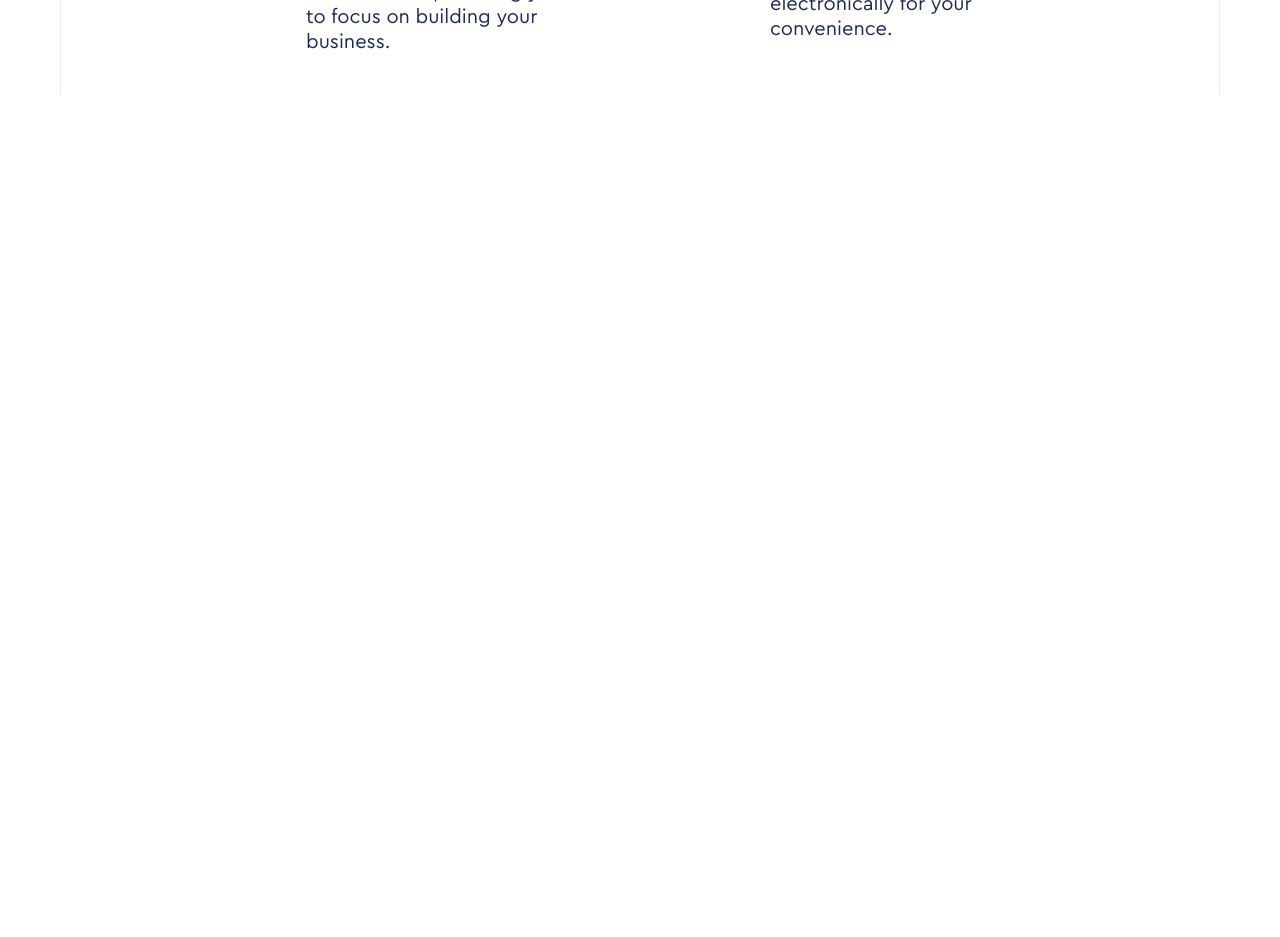
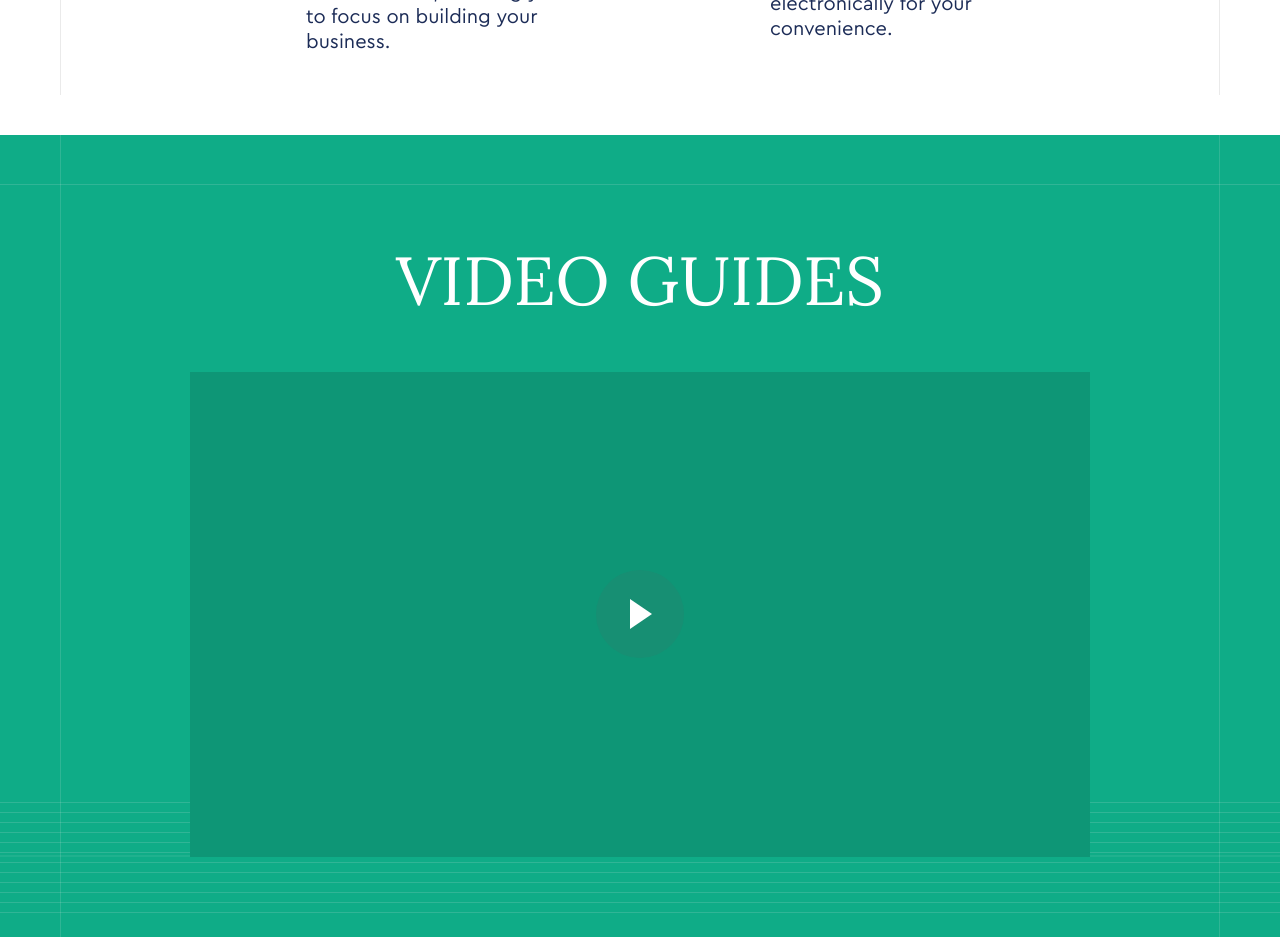
Before and after one commit to Sydorchuks/cad-technicians-next, a Next.js app: page / in a window 1280 px wide. Shown: the part 2780-3717 px from the top of the page. Before the commit the page ends 2875 px from the top, so only its background shows below. Built offline with nearby package versions, Linux system fonts and the light colour scheme.

Commit message:
feat: add video section

```diff
--- /dev/null
+++ b/src/app/components/Video/Video.tsx
@@ -0,0 +1,78 @@
+import Container from "../../components/ui/Container/Container";
+import DecorLines from "../ui/DecorLines/DecorLines";
+import "../../styles/vertical-lines.css";
+
+export default function Video() {
+  return (
+    <section className="relative overflow-hidden bg-primary py-20 md:mt-10">
+
+      <div className="hidden md:flex absolute top-0 vertical-line-left h-full z-0 lg:opacity-15 opacity-20">
+        <DecorLines count={1} position="left" direction="vertical" />
+      </div>
+
+      <div className="hidden md:flex absolute top-0 vertical-line-right h-full z-0 lg:opacity-15 opacity-20">
+        <DecorLines count={1} position="right" direction="vertical" />
+      </div>
+
+      <div className="absolute left-0 top-5.5 md:top-12.25 w-full z-0 lg:opacity-15 opacity-20">
+        <DecorLines count={1} position="top" direction="horizontal" />
+      </div>
+
+      <div className="absolute left-0 top-53.5 md:top-104.5 lg:top-180.25 w-full z-0 lg:opacity-15 opacity-20">
+        <DecorLines count={1} position="center" direction="horizontal" />
+      </div>
+
+      <div className="absolute left-0 bottom-6 desktop:bottom-10.25 w-full z-0 lg:opacity-15 opacity-20">
+        <div className="lg:hidden">
+          <DecorLines count={5} position="bottom" direction="horizontal" />
+        </div>
+
+        <div className="hidden lg:block">
+          <DecorLines count={12} position="bottom" direction="horizontal" />
+        </div>
+      </div>
+
+      <Container className="relative h-full">
+        <div className="relative z-20 flex flex-col items-center -translate-y-10 md:translate-y-0 pt-0 xl:pt-6.25 desktop:pt-8 desktop:mb-40 ultra:mb-10">
+          <h2
+            className="
+              font-lora font-normal uppercase text-white text-center
+              text-[36px] leading-10.75 md:text-[60px] md:leading-18 lg:text-[64px] lg:leading-19.25
+              xl:text-[68px] xl:leading-20.5 desktop:text-[70px] desktop:leading-21"
+          >
+            VIDEO GUIDES
+          </h2>
+
+          <div
+            className="
+              relative z-20
+              mt-2.75 md:mt-6.5 lg:mt-10 xl:mt-12.5 desktop:mt-15 ultra:mt-8.5
+              -mb-7 md:mb-8 lg:mb-0 w-75.5 h-40.5 md:w-xl md:h-77.5
+              lg:w-190 lg:h-102.25 xl:w-225 xl:h-121.25
+              desktop:w-260.5 desktop:h-140.25 ultra:w-320.75 ultra:h-172.75
+              bg-dark-frame-outline flex items-center justify-center"
+          >
+            <button
+              type="button"
+              className="
+                w-10 h-10 md:w-18 md:h-18 lg:w-20 lg:h-20
+                xl:w-22 xl:h-22 desktop:w-24 desktop:h-24 ultra:w-31.5 ultra:h-31.5
+                rounded-full bg-dark-frame flex items-center justify-center cursor-pointer transition hover:scale-[1.1]"
+            >
+              <div
+                className="
+                  ml-0.5 w-0 h-0 border-t-[7px] border-b-[7px] border-l-11
+                  md:border-t-12 md:border-b-12 md:border-l-18
+                  lg:border-t-13 lg:border-b-13 lg:border-l-20
+                  xl:border-t-15 xl:border-b-15 xl:border-l-22
+                  desktop:border-t-16 desktop:border-b-16 desktop:border-l-24
+                  ultra:border-t-[20.5px] ultra:border-b-[20.5px] ultra:border-l-31
+                  border-t-transparent border-b-transparent border-l-white"
+              />
+            </button>
+          </div>
+        </div>
+      </Container>
+    </section>
+  );
+}
--- a/src/app/globals.css
+++ b/src/app/globals.css
@@ -41,6 +41,9 @@
   --color-overlay: rgba(0, 0, 0, 0.5);
   --color-bg-highlight: #008767;
 
+  --color-dark-frame-outline:#0E9676 ;
+  --color-dark-frame: #178F73;
+
   --text-xs: 12px;
   --text-sm: 14px;
   --text-base: 16px;
--- a/src/app/page.tsx
+++ b/src/app/page.tsx
@@ -2,6 +2,7 @@ import Header from "./components/Header/Header";
 import HomeAbout from "./components/HomeAbout/HomeAbout";
 import HomeHero from "./components/HomeHero/HomeHero";
 import HomeHowItWorks from "./components/HomeHowItWorks/HomeHowItWorks";
+import Video from "./components/Video/Video";
 
 export default function Home(){
     return(<>
@@ -9,5 +10,6 @@ export default function Home(){
         <HomeHero />
         <HomeAbout />
         <HomeHowItWorks />
+        <Video />
     </>)
 }
```
